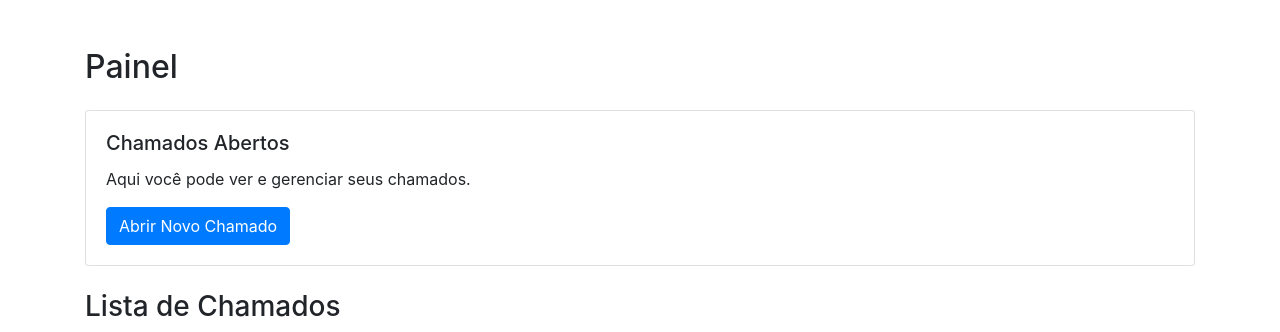
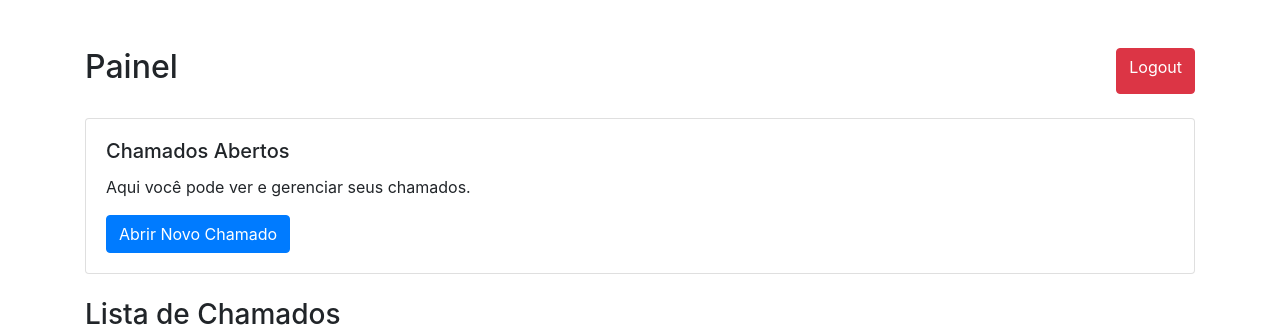
Before and after one commit to Siviero21/sistemasuporte, a PHP site: page /painel.php in a window 1280 px wide. Shown: the top 332 px of the page. Run offline with PHP 8.4, Linux system fonts and the light colour scheme; the visitor is signed in with stand-in values (Sample User, id 1); data that the repository does not hold is empty.

Commit message:
Ajuste de função logout

```diff
--- a/public/painel.php
+++ b/public/painel.php
@@ -20,7 +20,10 @@ $chamados = $chamadoController->obterChamados();
 
 <body>
     <div class="container mt-5">
-        <h2 class="mb-4">Painel</h2>
+        <div class="d-flex justify-content-between mb-4">
+            <h2>Painel</h2>
+            <a type="button" href="logout.php" class="btn btn-danger">Logout</a>
+        </div>
         <div class="card">
             <div class="card-body">
                 <h5 class="card-title">Chamados Abertos</h5>
--- a/public/ver_chamado.php
+++ b/public/ver_chamado.php
@@ -50,10 +50,11 @@ if ($_SERVER['REQUEST_METHOD'] === 'POST') {
             <form method="POST" action="">
                 <div class="form-group">
                     <label for="resposta">Resposta</label>
-                    <textarea class="form-control" id="resposta" name="resposta" required></textarea>
+                    <textarea class="form-control" id="resposta" name="resposta"></textarea>
                 </div>
                 <button type="submit" name="responder" class="btn btn-primary">Responder</button>
                 <button type="submit" name="finalizar" class="btn btn-danger">Finalizar Chamado</button>
+                <a type="button" href="painel.php" class="btn btn-secondary">Voltar</a>
             </form>
         </div>
     </div>
--- a/src/controllers/AutenticacaoController.php
+++ b/src/controllers/AutenticacaoController.php
@@ -38,6 +38,7 @@ class AutenticacaoController {
         session_start();
         session_destroy();
         header('Location: login.php');
+        exit();
     }
 }
 ?>
```
Also changed, not shown: public/logout.php (added, +7 -0 lines).
